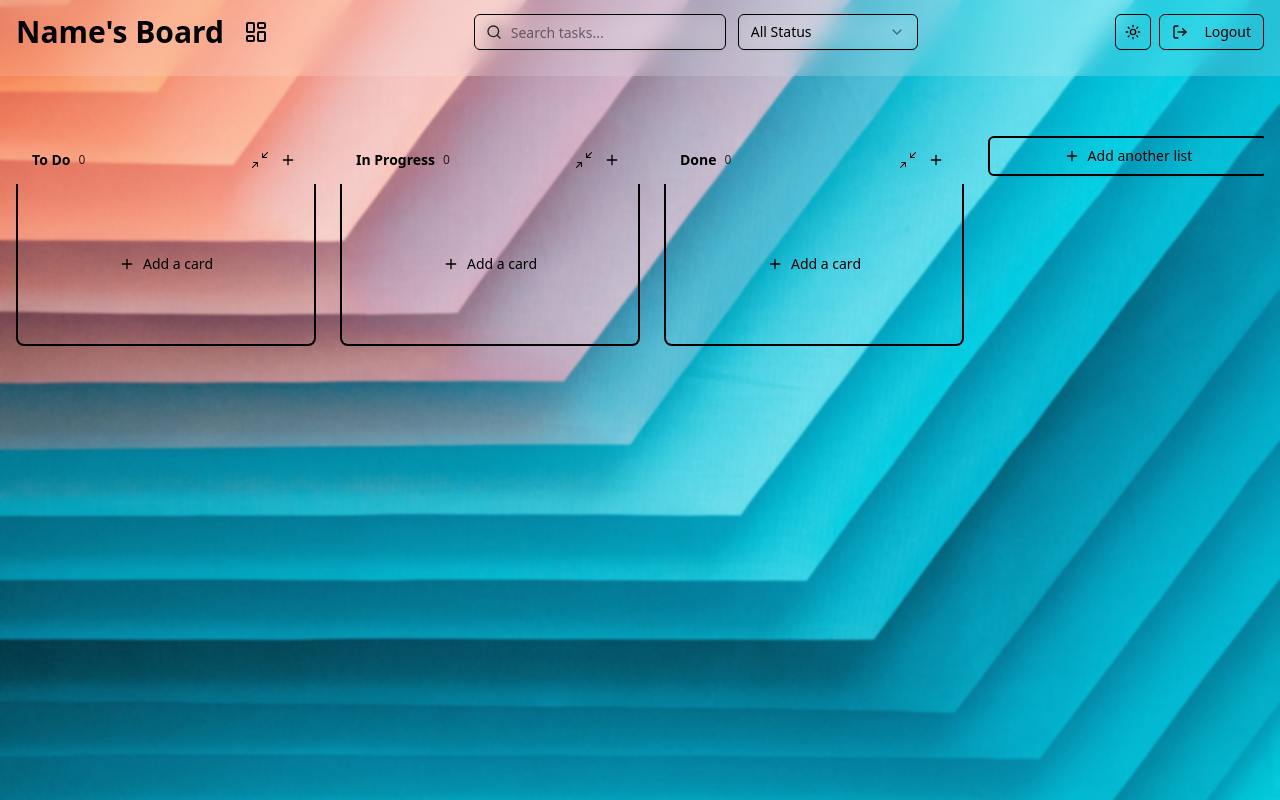
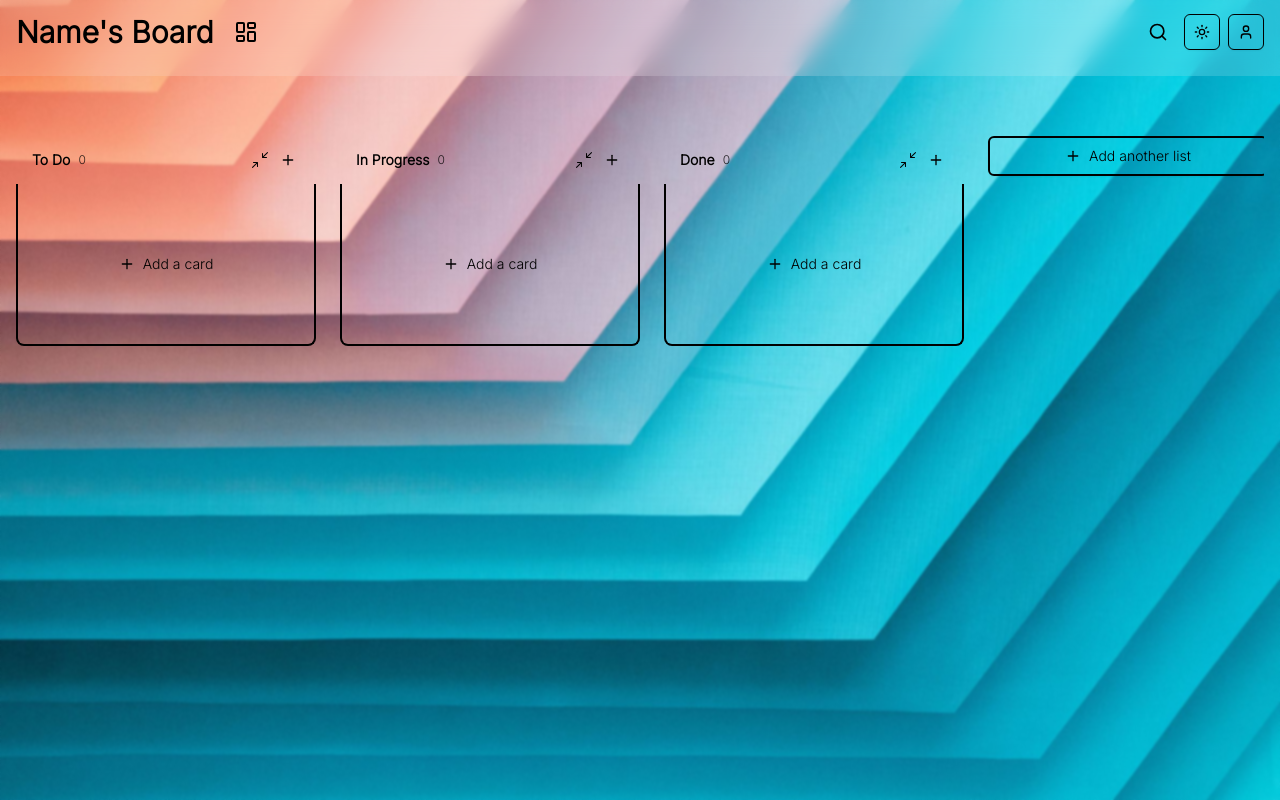
Before and after one commit to tracyshrestha/kanban-board, a React (Vite) app: page /login in a window 1280 px wide. Both pictures are taken after typing "name@example.com", "Sample123" into the empty fields and a click on the button "Sign In". Built offline with nearby package versions, Linux system fonts and the light colour scheme.

Commit message:
feat - modify search and filter components + add new font similar to used in Trello

```diff
--- a/package.json
+++ b/package.json
@@ -12,6 +12,7 @@
   "dependencies": {
     "@dnd-kit/core": "^6.3.1",
     "@dnd-kit/sortable": "^10.0.0",
+    "@fontsource/inter": "^5.2.8",
     "@radix-ui/react-accordion": "^1.2.12",
     "@radix-ui/react-alert-dialog": "^1.1.15",
     "@radix-ui/react-aspect-ratio": "^1.1.8",
--- a/src/components/FilterBar.tsx
+++ b/src/components/FilterBar.tsx
@@ -1,47 +1,89 @@
-import { Search } from 'lucide-react';
-import { Input } from './ui/input';
-import { useTaskStore } from '@/store/useTaskStore';
-import { useBoardStore } from '@/store/useBoardStore';
+import { Search, Tag, X } from "lucide-react";
+import { Input } from "./ui/input";
+import { useTaskStore } from "@/store/useTaskStore";
+import { useBoardStore } from "@/store/useBoardStore";
+import { useState } from "react";
 import {
-  Select,
-  SelectContent,
-  SelectItem,
-  SelectTrigger,
-  SelectValue,
-} from '@/components/ui/select';
+  DropdownMenu,
+  DropdownMenuContent,
+  DropdownMenuItem,
+  DropdownMenuTrigger,
+} from "@/components/ui/dropdown-menu";
 
 export const FilterBar = () => {
   const { filter, statusFilter, setFilter, setStatusFilter } = useTaskStore();
   const { columns } = useBoardStore();
+  const [open, setOpen] = useState(false);
+  const [isExpanded, setIsExpanded] = useState(false);
 
+  // Collapsed state - just the search icon
+  if (!isExpanded) {
+    return (
+      <button
+        onClick={() => setIsExpanded(true)}
+        className="p-2 hover:bg-background/50 rounded-lg transition-colors"
+        aria-label="Open search"
+      >
+        <Search className="h-5 w-5 text-muted-foreground hover:text-foreground transition-colors" />
+      </button>
+    );
+  }
+
+  // Expanded state - full search bar with status filter
   return (
-    <div className="flex flex-col sm:flex-row gap-3">
+    <div className="flex gap-2 items-center">
       <div className="relative flex-1">
-        <Search className="absolute left-3 top-1/2 transform -translate-y-1/2 h-4 w-4 text-muted-foreground" />
+        <Search className="absolute left-3 top-1/2 transform -translate-y-1/2 h-4 w-4 text-muted-foreground pointer-events-none" />
+
         <Input
           placeholder="Search tasks..."
           value={filter}
           onChange={(e) => setFilter(e.target.value)}
-          className="pl-9 bg-background/50 backdrop-blur-sm"
+          className="pl-9 pr-16 bg-background/50 backdrop-blur-sm"
+          autoFocus
         />
+
+        {/* Tag Filter */}
+        <DropdownMenu open={open} onOpenChange={setOpen}>
+          <DropdownMenuTrigger asChild>
+            <button
+              className="absolute right-9 top-1/2 transform -translate-y-1/2 text-muted-foreground hover:text-foreground transition-colors"
+              onClick={(e) => e.stopPropagation()}
+            >
+              <Tag className="h-4 w-4" />
+            </button>
+          </DropdownMenuTrigger>
+
+          <DropdownMenuContent align="end">
+            <DropdownMenuItem onClick={() => setStatusFilter("all")}>
+              All Status
+            </DropdownMenuItem>
+            {columns.map((column) => (
+              <DropdownMenuItem
+                key={column.id}
+                onClick={() => setStatusFilter(column.id)}
+              >
+                {column.title}
+              </DropdownMenuItem>
+            ))}
+          </DropdownMenuContent>
+        </DropdownMenu>
+
+        {/* Clear + Collapse Button */}
+        {(filter !== "" || statusFilter !== "all") && (
+          <button
+            onClick={() => {
+              setFilter("");
+              setStatusFilter("all");
+              setOpen(false);
+              setIsExpanded(false); // collapse search bar
+            }}
+            className="absolute right-3 top-1/2 transform -translate-y-1/2 text-muted-foreground hover:text-foreground transition-colors"
+          >
+            <X className="h-4 w-4" />
+          </button>
+        )}
       </div>
-
-      <Select
-        value={statusFilter}
-        onValueChange={(value) => setStatusFilter(value as any)}
-      >
-        <SelectTrigger className="w-full sm:w-[180px] bg-background/50 backdrop-blur-sm">
-          <SelectValue placeholder="Filter by status" />
-        </SelectTrigger>
-        <SelectContent>
-          <SelectItem value="all">All Status</SelectItem>
-          {columns.map((column) => (
-            <SelectItem key={column.id} value={column.id}>
-              {column.title}
-            </SelectItem>
-          ))}
-        </SelectContent>
-      </Select>
     </div>
   );
 };
--- /dev/null
+++ b/src/components/UserMenu.tsx
@@ -0,0 +1,51 @@
+import { User, LogOut } from 'lucide-react';
+import { useEffect, useState } from 'react';
+import { Button } from './ui/button';
+import {
+  DropdownMenu,
+  DropdownMenuContent,
+  DropdownMenuItem,
+  DropdownMenuTrigger,
+} from './ui/dropdown-menu';
+import { useAuthStore } from '@/store/useAuthStore';
+import { useNavigate } from 'react-router-dom';
+
+export function UserMenu() {
+  const [mounted, setMounted] = useState(false);
+  const { logout } = useAuthStore();
+  const navigate = useNavigate();
+
+  useEffect(() => {
+    setMounted(true);
+  }, []);
+
+  const handleLogout = () => {
+    logout();
+    navigate('/login');
+  };
+
+  if (!mounted) {
+    return (
+      <Button variant="outline" size="icon" className="h-9 w-9">
+        <User className="h-4 w-4" />
+      </Button>
+    );
+  }
+
+  return (
+    <DropdownMenu>
+      <DropdownMenuTrigger asChild>
+        <Button variant="outline" size="icon" className="h-9 w-9">
+          <User className="h-4 w-4" />
+          <span className="sr-only">User menu</span>
+        </Button>
+      </DropdownMenuTrigger>
+      <DropdownMenuContent align="end">
+        <DropdownMenuItem onClick={handleLogout}>
+          <LogOut className="mr-2 h-4 w-4" />
+          <span>Logout</span>
+        </DropdownMenuItem>
+      </DropdownMenuContent>
+    </DropdownMenu>
+  );
+}
--- a/src/index.css
+++ b/src/index.css
@@ -1,4 +1,5 @@
 @import "tailwindcss";
+
 
 /* Definition of the design system. All colors, gradients, fonts, etc should be defined here.
 All colors MUST be HSL.
@@ -111,12 +112,14 @@ All colors MUST be HSL.
   }
 }
 
-/* @layer base {
-  * {
-    @apply border-border;
+@layer base {
+  html, body {
+    overflow-y: scroll;
+    scrollbar-width: none; /* Firefox */
   }
 
-  body {
-    @apply bg-background text-foreground;
+   body {
+    @apply font-sans;
+    font-family: 'Inter', sans-serif;
   }
-} */
+}
--- a/src/main.tsx
+++ b/src/main.tsx
@@ -1,5 +1,6 @@
 import { createRoot } from "react-dom/client";
 import App from "./App.tsx";
+import "@fontsource/inter/300.css";
 import "./index.css";
 // import "./App.css";
 
--- a/src/pages/Index.tsx
+++ b/src/pages/Index.tsx
@@ -1,33 +1,26 @@
-import { useState } from 'react';
-import { useNavigate } from 'react-router-dom';
-import { KanbanBoard } from '@/components/KanbanBoard';
-import { FilterBar } from '@/components/FilterBar';
-import { AddTaskDialog } from '@/components/AddTaskDialog';
-import { ThemeToggle } from '@/components/ThemeToggle';
-import { Button } from '@/components/ui/button';
-import { LayoutDashboard, LogOut } from 'lucide-react';
-import { motion } from 'framer-motion';
-import { useAuthStore } from '@/store/useAuthStore';
-import backgroundImage from '@/assets/kanban.jpg';
+import { useState } from "react";
+import { KanbanBoard } from "@/components/KanbanBoard";
+import { FilterBar } from "@/components/FilterBar";
+import { AddTaskDialog } from "@/components/AddTaskDialog";
+import { ThemeToggle } from "@/components/ThemeToggle";
+import { UserMenu } from "@/components/UserMenu";
+import { LayoutDashboard } from 'lucide-react';
+import { motion } from "framer-motion";
+import { useAuthStore } from "@/store/useAuthStore";
+import backgroundImage from "@/assets/kanban.jpg";
 
 const Index = () => {
   const [isAddDialogOpen, setIsAddDialogOpen] = useState(false);
-  const { user, logout } = useAuthStore();
-  const navigate = useNavigate();
-
-  const handleLogout = () => {
-    logout();
-    navigate('/login');
-  };
+  const { user } = useAuthStore();
 
   return (
     <div
       className="min-h-screen relative"
       style={{
         backgroundImage: `url(${backgroundImage})`,
-        backgroundSize: 'cover',
-        backgroundPosition: 'center',
-        backgroundAttachment: 'fixed',
+        backgroundSize: "cover",
+        backgroundPosition: "center",
+        backgroundAttachment: "fixed",
       }}
     >
       {/* Background overlay for better readability */}
@@ -44,21 +37,21 @@ const Index = () => {
             <div className="flex items-center gap-3">
               <div>
                 <h1 className="text-3xl font-bold text-foreground">
-                   {user?.name ? user.name.charAt(0).toUpperCase() + user.name.slice(1) + "'s Board" : 'Kanban Board'}
+                  {user?.name
+                    ? user.name.charAt(0).toUpperCase() +
+                      user.name.slice(1) +
+                      "'s Board"
+                    : "Kanban Board"}
                 </h1>
               </div>
               <div className="p-2 bg-primary rounded-lg">
                 <LayoutDashboard className="h-6 w-6 text-primary-foreground" />
               </div>
             </div>
-            {/* Filter Bar in Navbar */}
-<FilterBar />
             <div className="flex gap-2">
+              <FilterBar />
               <ThemeToggle />
-              <Button variant="outline" onClick={handleLogout}>
-                <LogOut className="h-4 w-4 mr-2" />
-                Logout
-              </Button>
+              <UserMenu />
             </div>
           </div>
         </div>
```
Also changed, not shown: 1 other file (tests, documents, lock files or other folders).
